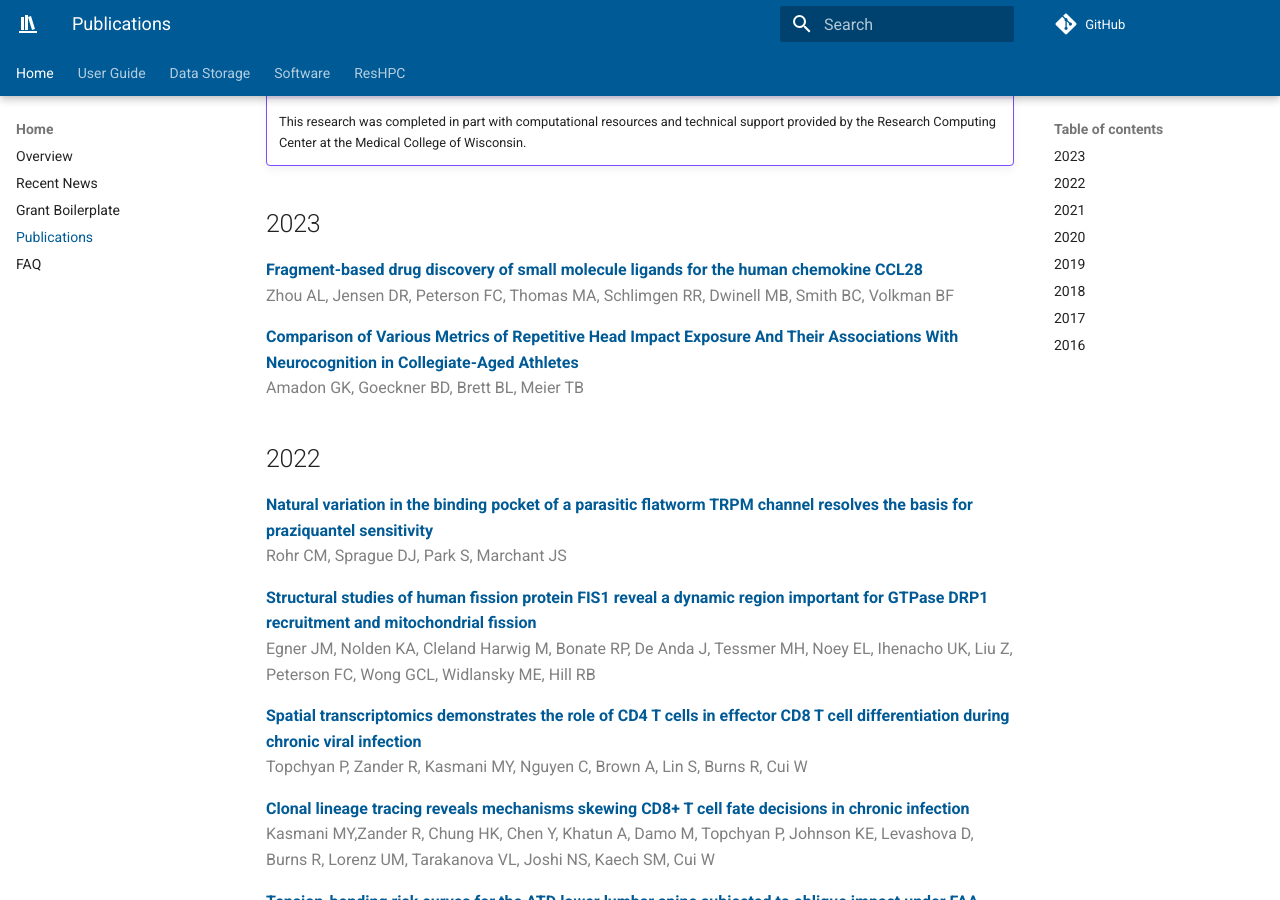
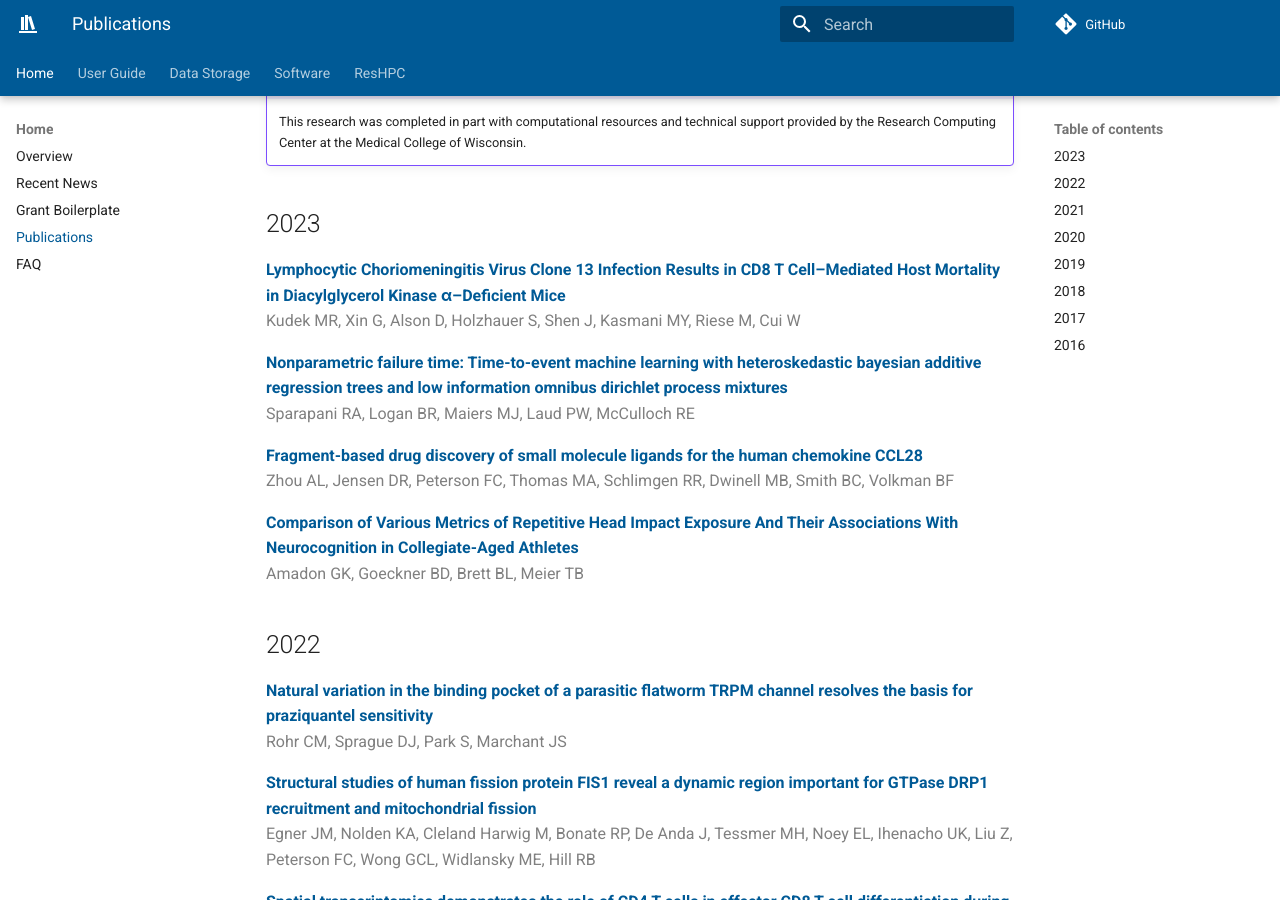
Before and after one commit to mcw-rcc/mcw-rcc.github.io, an MkDocs documentation site: the page built from docs/pubs.md, in a window 1280 px wide and 900 px high, scrolled down 325 px. Built offline with MkDocs 1.6.1 and Material for MkDocs 9.7.7, drawn with Linux system fonts in a browser that asks for light colours; comment, search, counter and statistics services are not loaded.

Commit message:
Update pubs April 2023

```diff
--- a/docs/pubs.md
+++ b/docs/pubs.md
@@ -9,6 +9,14 @@ All you have to do is include the following statement in your publication:
     This research was completed in part with computational resources and technical support provided by the Research Computing Center at the Medical College of Wisconsin.
 
 ## 2023
+
+**[Lymphocytic Choriomeningitis Virus Clone 13 Infection Results in CD8 T Cell–Mediated Host Mortality in Diacylglycerol Kinase α–Deficient Mice](https://doi.org/10.4049/jimmunol.2101011)**
+Kudek MR, Xin G, Alson D, Holzhauer S, Shen J, Kasmani MY, Riese M, Cui W
+{: .author}
+
+**[Nonparametric failure time: Time-to-event machine learning with heteroskedastic bayesian additive regression trees and low information omnibus dirichlet process mixtures](https://doi.org/10.1111/biom.13857)**
+Sparapani RA, Logan BR, Maiers MJ, Laud PW, McCulloch RE
+{: .author}
 
 **[Fragment-based drug discovery of small molecule ligands for the human chemokine CCL28](https://doi.org/10.1016/j.slasd.2023.02.004)**
 Zhou AL, Jensen DR, Peterson FC, Thomas MA, Schlimgen RR, Dwinell MB, Smith BC, Volkman BF
```
